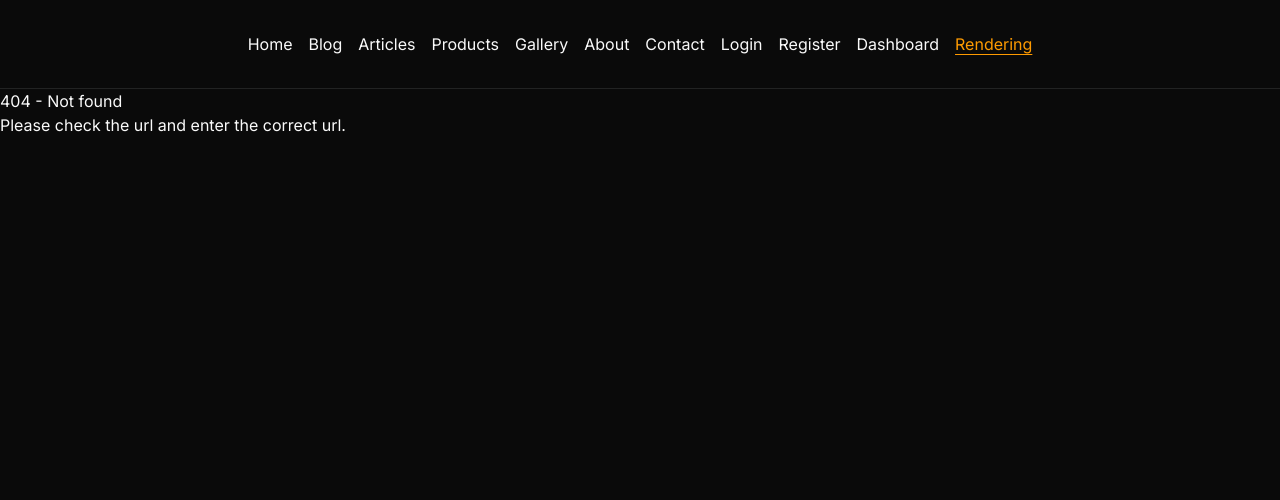
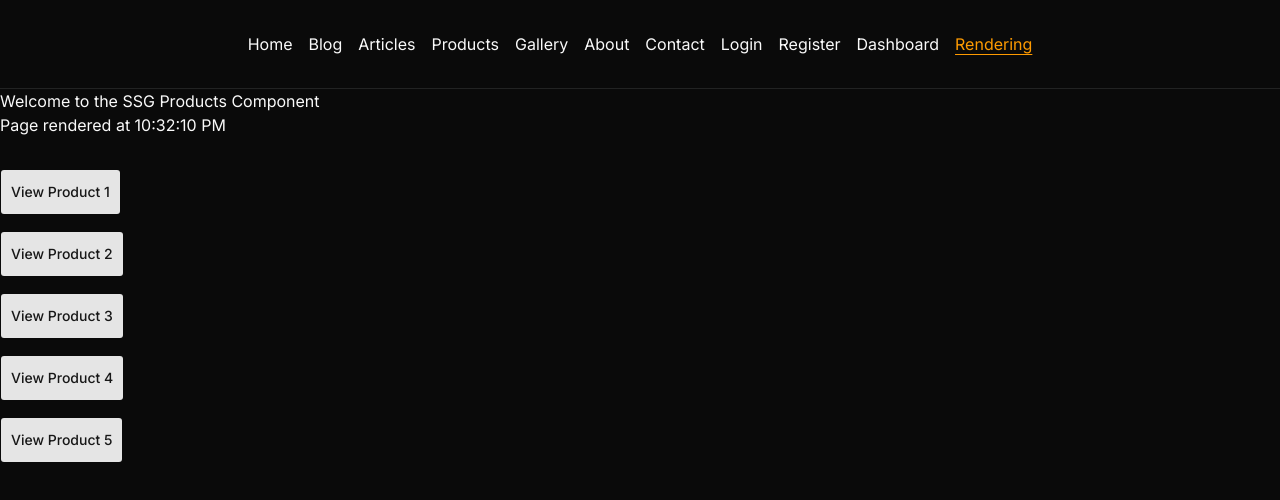
Before and after one commit to zahid-official/practice-0.2, a Next.js app in the folder code-evulation/: page /rendering/dynamic/products in a window 1280 px wide. Before the commit this address had no page. Shown: the top 500 px of the page. Built offline with nearby package versions, Linux system fonts and the light colour scheme.

Commit message:
prerender dynamic content as static html using ssg

```diff
--- a/code-evulation/src/app/rendering/dynamic/page.tsx
+++ b/code-evulation/src/app/rendering/dynamic/page.tsx
@@ -10,11 +10,17 @@ const DynamicPage = async () => {
   return (
     <div className="flex flex-col gap-5">
       <h1>Welcome to the DynamicPage Component</h1>
+      <p>Page rendered at {new Date().toLocaleTimeString()}</p>
+
       <Link href={"/rendering"}>
         <Button>Back to Rendering Page</Button>
       </Link>
 
       <p>Token: {token ? token : "Not found, Please login"}</p>
+
+      <Link href={"/rendering/dynamic/products"}>
+        <Button>Go to products for SSG</Button>
+      </Link>
     </div>
   );
 };
--- /dev/null
+++ b/code-evulation/src/app/rendering/dynamic/products/[id]/page.tsx
@@ -0,0 +1,30 @@
+import { Button } from "@/components/ui/button";
+import Link from "next/link";
+
+export const generateStaticParams = () => {
+  return [{ id: "1" }, { id: "2" }];
+};
+
+interface IProps {
+  params: Promise<{ id: string }>;
+}
+
+// SSGDynamicProduct Component
+const SSGDynamicProduct = async ({ params }: IProps) => {
+  const { id } = await params;
+  return (
+    <div className="space-y-5">
+      <h1>Welcome to the SSG Dynamic Product Component</h1>
+      <p>
+        Product ID: {id}, <br /> page rendered at{" "}
+        {new Date().toLocaleTimeString()}
+      </p>
+
+      <Link href={"/rendering/dynamic/products"}>
+        <Button>Back to products</Button>
+      </Link>
+    </div>
+  );
+};
+
+export default SSGDynamicProduct;
--- /dev/null
+++ b/code-evulation/src/app/rendering/dynamic/products/page.tsx
@@ -0,0 +1,24 @@
+import { Button } from "@/components/ui/button";
+import Link from "next/link";
+
+// SSGProducts Component
+const SSGProducts = () => {
+  return (
+    <div>
+      <h1>Welcome to the SSG Products Component</h1>
+      <p>Page rendered at {new Date().toLocaleTimeString()}</p>
+
+      <div className="flex flex-col gap-4 py-8">
+        {[1, 2, 3, 4, 5].map((product) => (
+          <p key={product}>
+            <Link href={`/rendering/dynamic/products/${product}`}>
+              <Button>View Product {product}</Button>
+            </Link>
+          </p>
+        ))}
+      </div>
+    </div>
+  );
+};
+
+export default SSGProducts;
```
